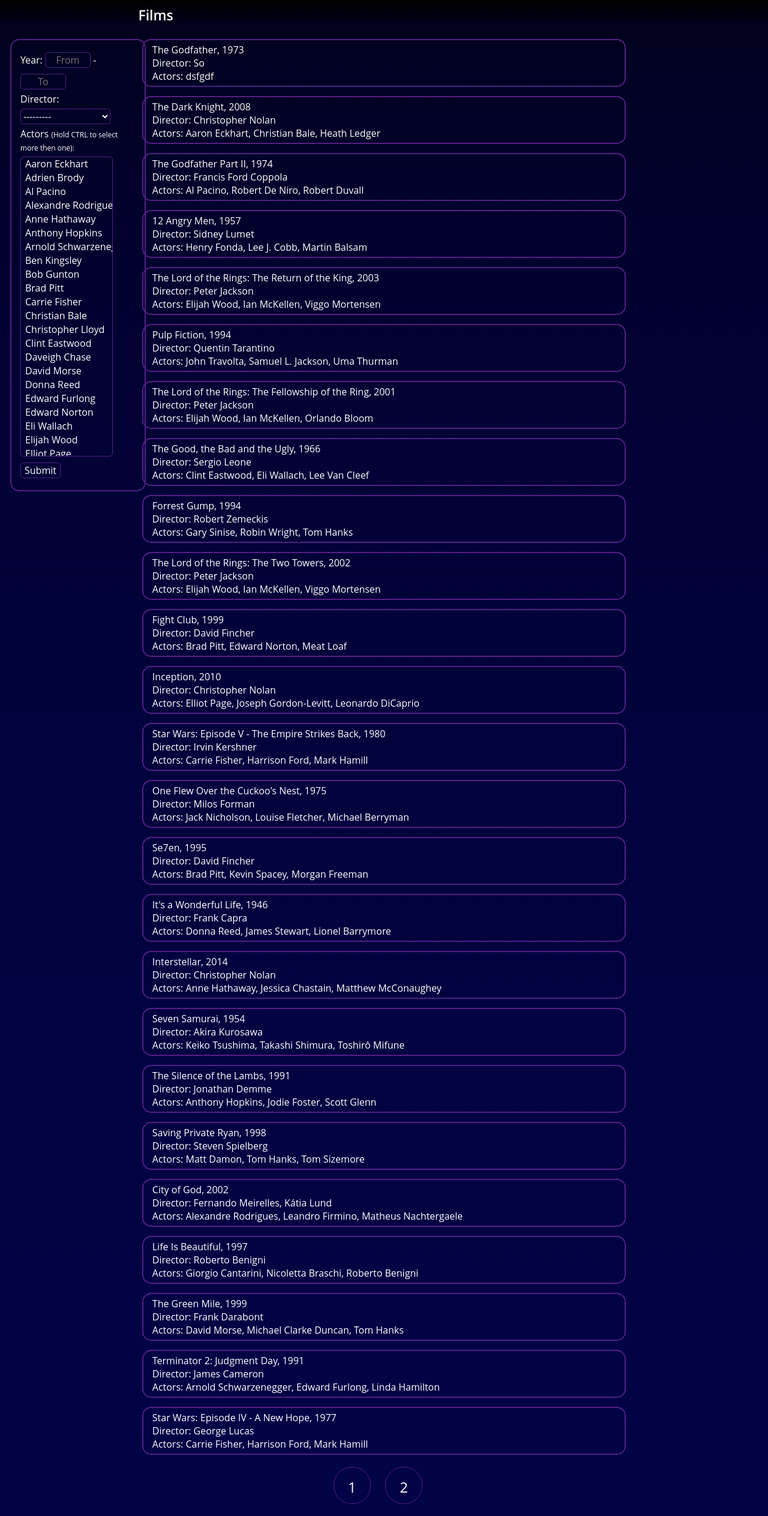
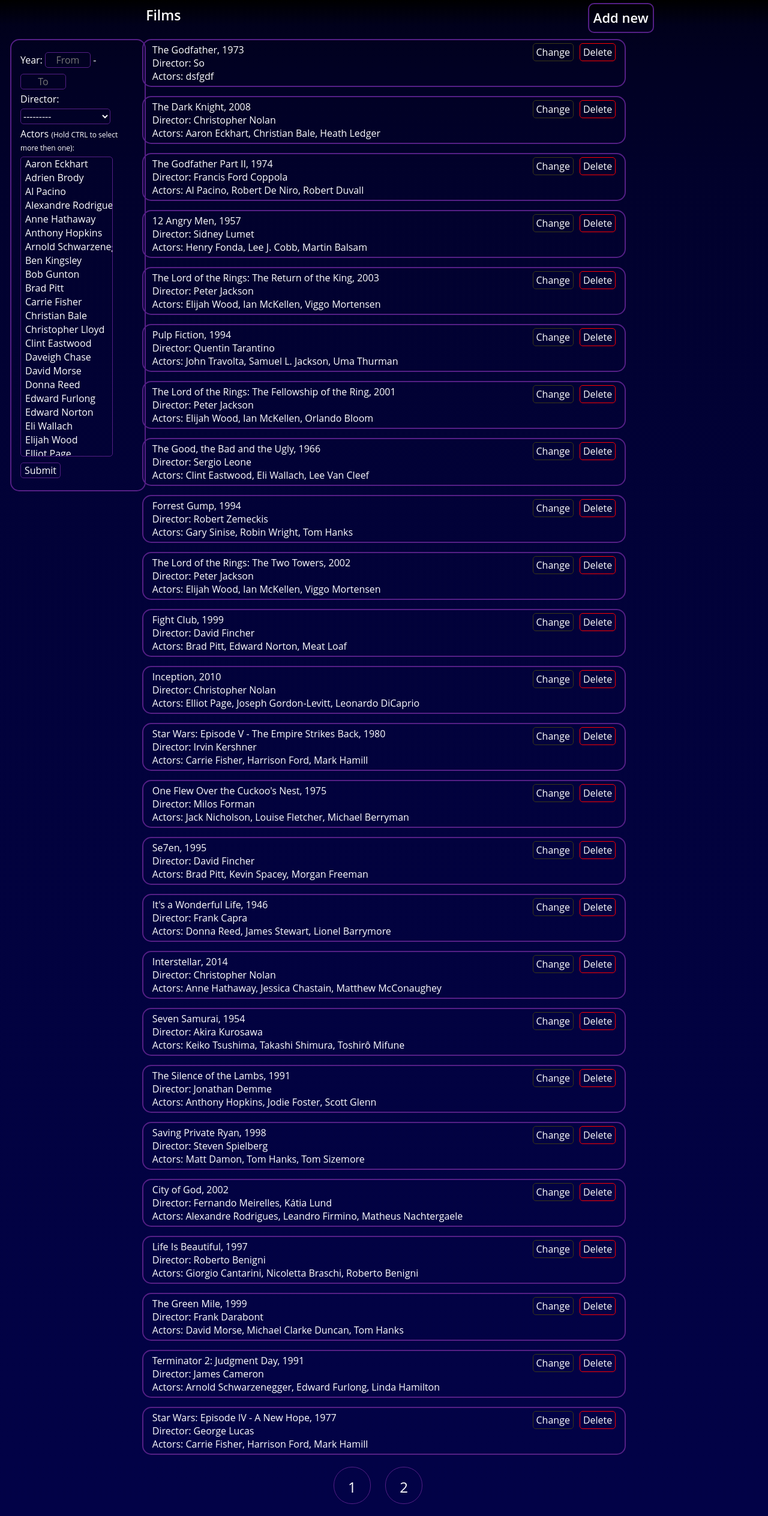
Before and after one commit to Coraxode/films, a Django app: page / in a window 1280 px wide. Shown: the whole page at 60% size. Run offline with Django 5.2, Linux system fonts and the light colour scheme; data comes from the database, SQL or seed files in the repository; both versions use the stored data as it was after the commit.

Commit message:
Added post, update and delete from site

```diff
--- a/main/templates/base.html
+++ b/main/templates/base.html
@@ -12,14 +12,13 @@
     <script src="{% static '/scripts.js' %}"></script>
 </head>
 <body>
-    {% comment %} <div class="background"></div> {% endcomment %}
     <header class="main-header">
         <a href="{% url 'films:index' %}" class="films-label-in-header">Films</a>
-        </div>
+        <a class="add-new-in-header" onclick="activate_add_form()">Add new</a>
     </header>
     <main>
         {% block content %}{% endblock %}
-        <script>change_actors_list()</script>
+        <script>prepare_document()</script>
     </main>
 </body>
 </html>
--- a/main/templates/index.html
+++ b/main/templates/index.html
@@ -19,18 +19,56 @@
         {% csrf_token %}
         <input type='submit' class="fill-data-button" value="Заповнити дані">
     </form>
+    <div class="add-form" id="add_form">
+        <form action="{% url 'films:add' %}" method="POST" id="adding-form">
+            {% csrf_token %}
+            <div class='add-film-form'>
+                <a>Add film</a><br>
+                <label for='name'>Film name: </label>
+                <input type='text' name='name' style="margin-left: 50px;"><br>
+                <label for='name'>Year: </label>
+                <input type='number' name='year' style="margin-left: 95px;"><br>
+                <label for='director'>Director: </label>
+                <input type='text' name='director' style="margin-left: 68px;"><br>
+                <label for='actors'>Actors: </label>
+                <input type='text' name='actors'  style="margin-left: 80px;"><br>
+                <input type='submit' class="add-film-button" value="Add film">
+            </div>
+        </form>
+        <form action="{% url 'films:add' %}" method="POST" id="adding-form">
+            {% csrf_token %}
+            <div class='add-director-actor-form' id='id_add_director_actor_form'>
+                <a id='id_a_change_film'>Change film</a>
+                <a class='close-add-form-button' onclick="activate_add_form()">X</a><br>
+                <label for='name'>Film name: </label>
+                <input type='text' name='name' id='id_change_film_name' style="margin-left: 50px;"><br>
+                <label for='name'>Year: </label>
+                <input type='number' name='year' id='id_change_film_year' style="margin-left: 95px;"><br>
+                <label for='director'>Director: </label>
+                <input type='text' name='director' id='id_change_film_director' style="margin-left: 68px;"><br>
+                <label for='actors'>Actors: </label>
+                <input type='text' name='actors' id='id_change_film_actors'  style="margin-left: 80px;"><br>
+                <input type='hidden' name='id' id='id_change_film_id'>
+                <input type='submit' class="add-film-button" value="Change">
+            </div>
+        </form>
+    </div>
+
     {% for film in films %}
         <div class='film-info'>
-            <a>{{ film.name }}, {{ film.year_of_release }}</a><br>
+            <input type="hidden" id="id_film_{{ film.id }}_name" value="{{ film.name }}">
+            <a>{{ film.name }}, {{ film.year_of_release }}</a>
+            <a href="{% url 'films:delete' film_id=film.id %}" class='delete-film-button'>Delete</a>
+            <a class='change-film-button' onclick="activate_change_form('{{ film.id }}', '{{ film.year_of_release }}', '{{ film.director }}')">Change</a><br>
             <a>Director: {{ film.director }}</a><br>
-            <a class="actors-list">Actors: {% for actor in film.actors.all %}{{ actor }}, {% endfor %}</a>
+            <a class="actors-list" id="id_film_{{ film.id }}_actors">Actors: {% for actor in film.actors.all %}{{ actor }}, {% endfor %}</a>
         </div>
     {% endfor %}
     {% if not paginator.num_pages == 1 %}
         <nav class="list-pages">
             <ul>
                 {% for page in paginator.page_range %}
-                    <li class="page-num" onclick="location.href='?page={{ page }}';">
+                    <li class="page-num" onclick="change_page({{ page }})">
                         <a>{{ page }}</a>
                     </li>
                 {% endfor %}
--- a/main/urls.py
+++ b/main/urls.py
@@ -7,5 +7,6 @@ app_name = 'films'
 urlpatterns = [
     path('', views.index.as_view(), name='index'),
     path('fill_data/', views.fill_database, name='fill_data'),
+    path('add/', views.add_film, name='add'),
     path('<int:film_id>/delete/', views.delete_film, name='delete'),
 ]
--- a/main/views.py
+++ b/main/views.py
@@ -1,8 +1,9 @@
 from typing import Any
 from django.db.models.query import QuerySet
 from django.views.generic import ListView
+from django.views.generic.edit import CreateView
 from django.shortcuts import redirect
-from .services import fill_data, delete_film_from_db
+from .services import fill_data, delete_film_from_db, add_film_to_db
 from .filters import FilmFilter
 from .models import Film
 
@@ -28,6 +29,11 @@ def fill_database(request):
     return redirect('films:index')
 
 
+def add_film(request):
+    add_film_to_db(request.POST)
+    return redirect('films:index')
+
+
 def delete_film(request, film_id):
     delete_film_from_db(film_id)
     return redirect('films:index')
--- a/static/base.css
+++ b/static/base.css
@@ -9,25 +9,32 @@ body {
     min-height: 100vh;
 }
 
-/* .background {
-    position: absolute;
-    top: 0px;
-    z-index: 0;
-    width: 100%;
-    height: 5000px;
-    background: linear-gradient(black, 5%, rgb(2, 2, 71));
-} */
-
 .main-header {
     display: flex;
     height: 50px;
-    /* border-bottom: 1px dotted pink; */
 }
 
 .films-label-in-header {
-    margin: auto 0 auto 18%;
+    margin: auto 0 auto 19%;
     text-decoration: none;
     color: white;
     font-size: 23px;
     font-weight: 550;
 }
+
+.add-new-in-header {
+    font-size: 22px;
+    font-weight: 550;
+    color: white;
+    top: 5px;
+    padding: 7px;
+    position: relative;
+    border: 2px solid rgb(84, 31, 133);
+    border-radius: 10px;
+    margin-left: 53%;
+    cursor: pointer;
+}
+
+.add-new-in-header:hover {
+    background-color: rgb(34, 12, 31);
+}
--- a/static/index.css
+++ b/static/index.css
@@ -40,22 +40,82 @@
 }
 
 .film-info,
-.add-film-form {
+.add-form {
     margin: 15px auto;
     padding: 5px 15px;
-    /* background: linear-gradient(to right, rgb(18, 12, 54), 90%, rgb(27, 73, 80)); */
 	color: white;
     border-radius: 15px;
 	border: 2px solid rgb(84, 31, 133);
+}
+
+.add-from input[type=submit] {
+	cursor: pointer;
 }
 
 .film-info p {
     display: inline-block;
 }
 
-.add-film-form {
-    display: none;
-    background-color: red;
+.film-info *,
+.add-form * {
+	background-color: transparent;
+}
+
+.film-info input,
+.add-form input {
+	border: 2px solid rgb(84, 31, 133);
+	border-radius: 5px;
+}
+
+.delete-film-button,
+.change-film-button,
+.close-add-form-button {
+	float: right;
+	border: 1px solid red;
+	border-radius: 5px;
+	padding: 3px 5px;
+	text-decoration: none;
+	color: white;
+	cursor: pointer;
+}
+
+.change-film-button {
+	margin-right: 10px;
+	border: 1px solid rgb(59, 56, 23);
+}
+
+.delete-film-button:hover {
+	background-color: rgb(97, 14, 14);
+}
+
+.change-film-button:hover {
+	background-color: rgb(94, 89, 35);
+}
+
+.add-form {
+	display: none;
+	/* overflow: hidden; */
+}
+
+.add-film-form,
+.add-director-actor-form {
+	flex: 1;
+}
+
+.add-film-form a,
+.add-director-actor-form a {
+	font-size: 25px;
+}
+
+.add-director-actor-form {
+	margin-left: 50px;
+	display: none;
+	width: 95%;
+}
+
+.close-add-form-button {
+	font-size: 15px;
+	float: right;
 }
 
 .list-pages {
@@ -128,7 +188,3 @@ input[type=number] {
 	background: rgb(189, 150, 226);
 	border-radius: 5px;
 }
-
-/* ::-webkit-scrollbar-track {
-	background: rgba(0, 0, 0, 0.2);
-} */
--- a/static/scripts.js
+++ b/static/scripts.js
@@ -3,7 +3,7 @@ function open_add_film_menu() {
     document.getElementById("add-new-film-button").style.display = "none";
 }
 
-function change_actors_list() {
+function prepare_document() {
     a = document.getElementsByClassName("actors-list")
     for (let i = 0; i < a.length; i++) {
         val = a[i].innerHTML
@@ -12,3 +12,44 @@ function change_actors_list() {
     document.getElementById("id_year_of_release__gt").placeholder = 'From';
     document.getElementById("id_year_of_release__lt").placeholder = 'To';
 }
+
+function change_page(page) {
+    const url = new URL(window.location.href);
+    url.searchParams.delete('page');
+    url.searchParams.set('page', page);
+    return window.location.href = url.href;
+}
+
+function activate_add_form() {
+    let form_style = document.getElementById("add_form").style;
+    let form_change_style = document.getElementById("id_add_director_actor_form").style;
+    form_style.display = (form_style.display === 'none' || form_style.display === '') ? 'flex' : 'none';
+    form_change_style.display = 'none';
+}
+
+function activate_change_form(id, year, director) {
+    window.scrollTo({
+        top: 0,
+        left: 0,
+        behavior: 'smooth'
+    });
+    let form_style = document.getElementById("add_form").style;
+    let form_change_style = document.getElementById("id_add_director_actor_form").style;
+    form_style.display = 'flex';
+    form_change_style.display = 'block';
+
+    let a = document.getElementById("id_a_change_film");
+    let name = document.getElementById("id_film_" + id + "_name").value;
+    let actors = document.getElementById("id_film_" + id + "_actors").innerHTML;
+    let film_name = document.getElementById("id_change_film_name");
+    let film_year = document.getElementById("id_change_film_year");
+    let film_director = document.getElementById("id_change_film_director");
+    let film_actors = document.getElementById("id_change_film_actors");
+    let film_id = document.getElementById("id_change_film_id");
+    a.innerHTML = 'Change film \"' + name + '\"'
+    film_name.value = name;
+    film_year.value = year;
+    film_director.value = director;
+    film_actors.value = actors.split(":")[1].trim();
+    film_id.value = id
+}
```
Also changed, not shown: main/services.py (+26 -9 lines), db.sqlite3.
